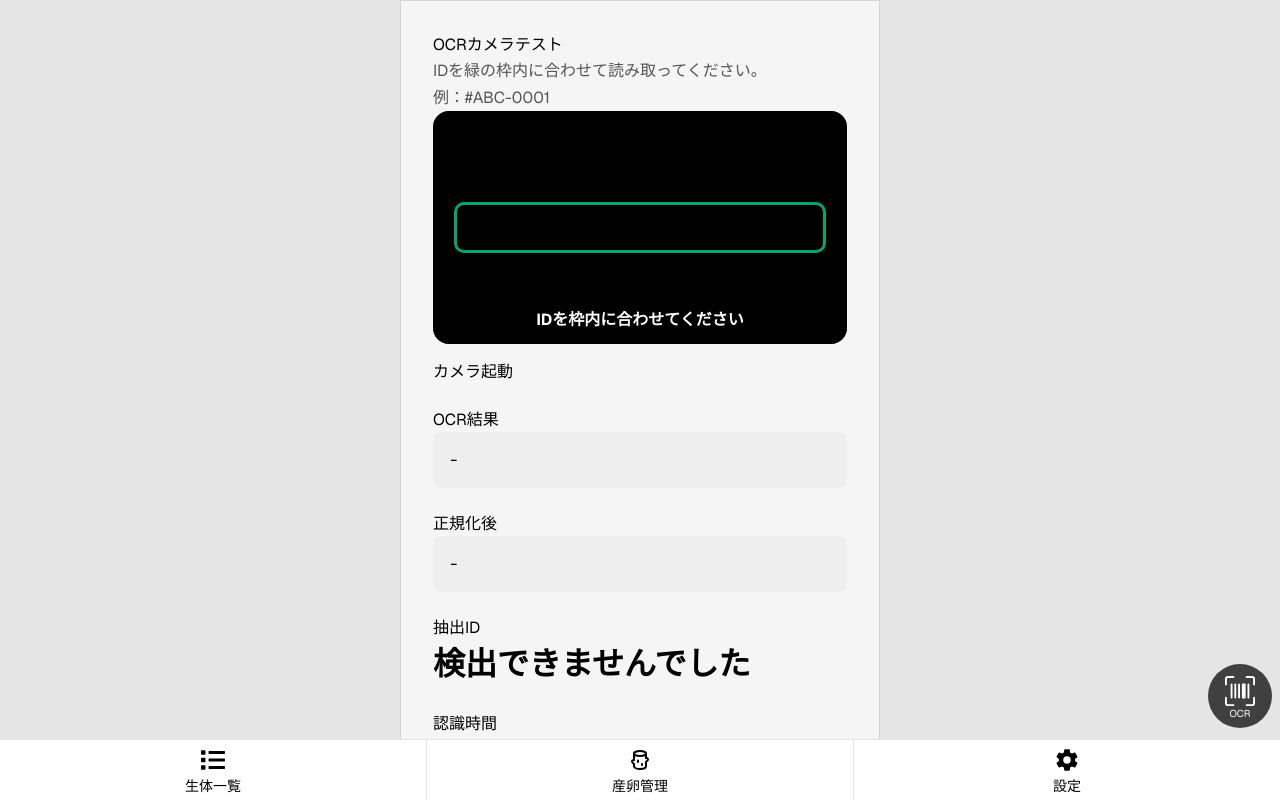
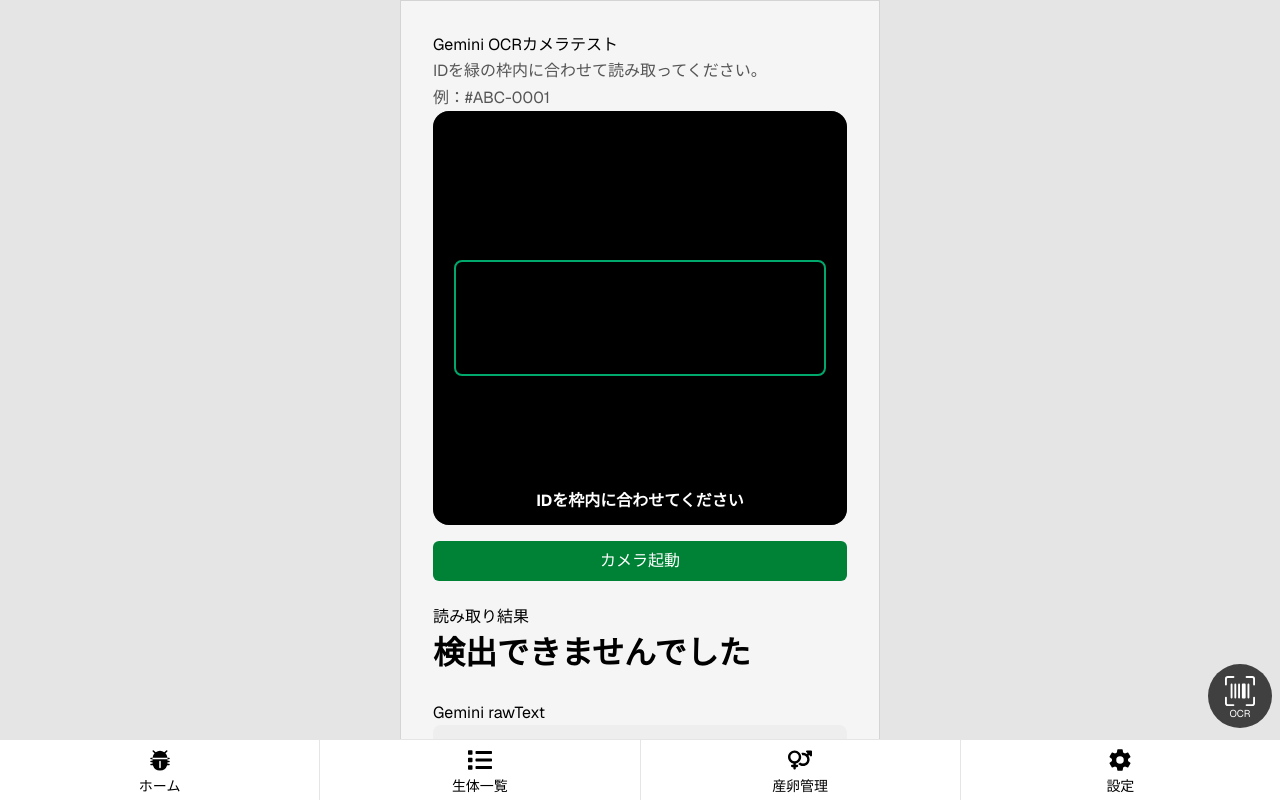
Before and after one commit to Juki0204/breeding-manager, a Next.js app: page /ocr in a window 1280 px wide. Shown: the top 800 px of the page. Built offline with nearby package versions, Linux system fonts and the light colour scheme.

Commit message:
OCRテスト：Gemini 2.5 flash導入

```diff
--- a/app/ocr/page.tsx
+++ b/app/ocr/page.tsx
@@ -1,42 +1,59 @@
 "use client";
 
 import { useEffect, useRef, useState } from "react";
-import { recognize } from "tesseract.js";
+
+const CANVAS_SIZE = 512;
 
 const FRAME_WIDTH_RATIO = 0.9;
-const FRAME_HEIGHT_RATIO = 0.22;
-
-const normalizeOcrText = (text: string) => {
-  return text
-    .toUpperCase()
-    .replace(/[ー−–—―]/g, "-")
-    .replace(/\s+/g, "")
-    .replace(/--+/g, "-");
-};
-
-const extractId = (text: string) => {
-  const normalized = normalizeOcrText(text);
-
-  const match = normalized.match(/#?([A-Z]{3})-?(\d{4})/);
-
-  return {
-    id: match ? `${match[1]}-${match[2]}` : "",
-    normalized,
-  };
-};
+const FRAME_HEIGHT_RATIO = 0.28;
 
 export default function OCRCameraPage() {
   const videoRef = useRef<HTMLVideoElement | null>(null);
-  const frameRef = useRef<HTMLDivElement | null>(null);
+  const canvasRef = useRef<HTMLCanvasElement | null>(null);
+  const animationRef = useRef<number | null>(null);
 
   const [stream, setStream] = useState<MediaStream | null>(null);
   const [cameraReady, setCameraReady] = useState(false);
   const [croppedPreview, setCroppedPreview] = useState("");
-  const [ocrText, setOcrText] = useState("");
-  const [normalizedText, setNormalizedText] = useState("");
-  const [id, setId] = useState("");
+  const [rawText, setRawText] = useState("");
+  const [id, setId] = useState<string | null>(null);
   const [loading, setLoading] = useState(false);
   const [time, setTime] = useState<number | null>(null);
+
+  const drawCameraToCanvas = () => {
+    const video = videoRef.current;
+    const canvas = canvasRef.current;
+    const ctx = canvas?.getContext("2d");
+
+    if (!video || !canvas || !ctx || !video.videoWidth || !video.videoHeight) {
+      animationRef.current = requestAnimationFrame(drawCameraToCanvas);
+      return;
+    }
+
+    const vw = video.videoWidth;
+    const vh = video.videoHeight;
+
+    // cover相当で中央トリミングして512×512に描画
+    const scale = Math.max(CANVAS_SIZE / vw, CANVAS_SIZE / vh);
+    const sw = CANVAS_SIZE / scale;
+    const sh = CANVAS_SIZE / scale;
+    const sx = (vw - sw) / 2;
+    const sy = (vh - sh) / 2;
+
+    ctx.drawImage(
+      video,
+      sx,
+      sy,
+      sw,
+      sh,
+      0,
+      0,
+      CANVAS_SIZE,
+      CANVAS_SIZE
+    );
+
+    animationRef.current = requestAnimationFrame(drawCameraToCanvas);
+  };
 
   const startCamera = async () => {
     try {
@@ -51,11 +68,13 @@
 
       setStream(mediaStream);
 
-      if (videoRef.current) {
-        videoRef.current.srcObject = mediaStream;
-        await videoRef.current.play();
-        setCameraReady(true);
-      }
+      if (!videoRef.current) return;
+
+      videoRef.current.srcObject = mediaStream;
+      await videoRef.current.play();
+
+      setCameraReady(true);
+      drawCameraToCanvas();
     } catch (error) {
       console.error(error);
       alert("カメラを起動できませんでした。HTTPS環境で確認してください。");
@@ -63,83 +82,99 @@
   };
 
   const stopCamera = () => {
+    if (animationRef.current) {
+      cancelAnimationFrame(animationRef.current);
+      animationRef.current = null;
+    }
+
     stream?.getTracks().forEach((track) => track.stop());
     setStream(null);
     setCameraReady(false);
   };
 
+  const createOcrImage = async (): Promise<Blob> => {
+    const sourceCanvas = canvasRef.current;
+
+    if (!sourceCanvas) {
+      throw new Error("カメラcanvasがありません。");
+    }
+
+    const cropCanvas = document.createElement("canvas");
+    cropCanvas.width = CANVAS_SIZE;
+    cropCanvas.height = CANVAS_SIZE;
+
+    const ctx = cropCanvas.getContext("2d");
+
+    if (!ctx) {
+      throw new Error("Canvas context could not be created.");
+    }
+
+    const frameWidth = CANVAS_SIZE * FRAME_WIDTH_RATIO;
+    const frameHeight = CANVAS_SIZE * FRAME_HEIGHT_RATIO;
+    const frameX = (CANVAS_SIZE - frameWidth) / 2;
+    const frameY = (CANVAS_SIZE - frameHeight) / 2;
+
+    // 緑枠内だけを切り抜いて512×512へ拡大
+    ctx.drawImage(
+      sourceCanvas,
+      frameX,
+      frameY,
+      frameWidth,
+      frameHeight,
+      0,
+      0,
+      CANVAS_SIZE,
+      CANVAS_SIZE
+    );
+
+    const dataUrl = cropCanvas.toDataURL("image/png");
+    setCroppedPreview(dataUrl);
+
+    return new Promise((resolve, reject) => {
+      cropCanvas.toBlob(
+        (blob) => {
+          if (!blob) {
+            reject(new Error("Blob生成に失敗しました。"));
+            return;
+          }
+
+          resolve(blob);
+        },
+        "image/png",
+        1
+      );
+    });
+  };
+
   const captureAndOcr = async () => {
-    const video = videoRef.current;
-    const frame = frameRef.current;
-
-    if (!video || !frame || !cameraReady) return;
+    if (!cameraReady) return;
 
     setLoading(true);
-    setCroppedPreview("");
-    setOcrText("");
-    setNormalizedText("");
-    setId("");
+    setRawText("");
+    setId(null);
     setTime(null);
 
     const start = performance.now();
 
     try {
-      const videoRect = video.getBoundingClientRect();
-      const frameRect = frame.getBoundingClientRect();
+      const blob = await createOcrImage();
 
-      const scaleX = video.videoWidth / videoRect.width;
-      const scaleY = video.videoHeight / videoRect.height;
+      const formData = new FormData();
+      formData.append("image", blob, "ocr-target-512.png");
 
-      const cropX = (frameRect.left - videoRect.left) * scaleX;
-      const cropY = (frameRect.top - videoRect.top) * scaleY;
-      const cropWidth = frameRect.width * scaleX;
-      const cropHeight = frameRect.height * scaleY;
+      const res = await fetch("/api/ocr", {
+        method: "POST",
+        body: formData,
+      });
 
-      const canvas = document.createElement("canvas");
+      const data = await res.json();
 
-      const scale = 3;
-
-      canvas.width = cropWidth * scale;
-      canvas.height = cropHeight * scale;
-
-      const ctx = canvas.getContext("2d");
-
-      if (!ctx) {
-        throw new Error("Canvas context could not be created.");
+      if (!res.ok) {
+        throw new Error(data.error ?? "OCR API Error");
       }
 
-      ctx.drawImage(
-        video,
-        cropX,
-        cropY,
-        cropWidth,
-        cropHeight,
-        0,
-        0,
-        canvas.width,
-        canvas.height
-      );
-
-      const blob = await new Promise<Blob>((resolve, reject) => {
-        canvas.toBlob((result) => {
-          if (!result) {
-            reject(new Error("Blob生成に失敗しました。"));
-            return;
-          }
-
-          resolve(result);
-        }, "image/png");
-      });
-
-      setCroppedPreview(canvas.toDataURL("image/png"));
-
-      const result = await recognize(blob, "eng");
-
-      const extracted = extractId(result.data.text);
-
-      setOcrText(result.data.text);
-      setNormalizedText(extracted.normalized);
-      setId(extracted.id);
+      setId(data.id ?? null);
+      setRawText(data.rawText ?? "");
       setTime(Math.round(performance.now() - start));
     } catch (error) {
       console.error(error);
@@ -151,64 +186,63 @@
 
   useEffect(() => {
     return () => {
+      if (animationRef.current) {
+        cancelAnimationFrame(animationRef.current);
+      }
+
       stream?.getTracks().forEach((track) => track.stop());
     };
   }, [stream]);
 
   return (
-    <main
-      style={{
-        padding: 16,
-        paddingBottom: 120,
-      }}
-    >
-      <h1>OCRカメラテスト</h1>
+    <main style={{ padding: 16, paddingBottom: 120 }}>
+      <h1>Gemini OCRカメラテスト</h1>
 
-      <p
-        style={{
-          lineHeight: 1.7,
-          color: "#555",
-        }}
-      >
+      <p style={{ lineHeight: 1.7, color: "#555" }}>
         IDを緑の枠内に合わせて読み取ってください。
         <br />
         例：#ABC-0001
       </p>
 
+      <video
+        ref={videoRef}
+        playsInline
+        muted
+        style={{ display: "none" }}
+      />
+
       <div
         style={{
           position: "relative",
           width: "100%",
-          maxWidth: 700,
+          maxWidth: CANVAS_SIZE,
           margin: "0 auto",
           background: "#111",
           borderRadius: 16,
           overflow: "hidden",
         }}
       >
-        <video
-          ref={videoRef}
-          playsInline
-          muted
+        <canvas
+          ref={canvasRef}
+          width={CANVAS_SIZE}
+          height={CANVAS_SIZE}
           style={{
             display: "block",
             width: "100%",
-            aspectRatio: "16 / 9",
-            objectFit: "contain",
+            aspectRatio: "1 / 1",
             background: "#000",
           }}
         />
 
         <div
-          ref={frameRef}
           style={{
             position: "absolute",
             left: `${((1 - FRAME_WIDTH_RATIO) / 2) * 100}%`,
             top: `${((1 - FRAME_HEIGHT_RATIO) / 2) * 100}%`,
             width: `${FRAME_WIDTH_RATIO * 100}%`,
             height: `${FRAME_HEIGHT_RATIO * 100}%`,
-            border: "3px solid #00a86b",
-            borderRadius: 10,
+            border: "2px solid #00a86b",
+            borderRadius: 8,
             boxShadow: "0 0 0 9999px rgba(0,0,0,.45)",
             pointerEvents: "none",
           }}
@@ -231,50 +265,56 @@
         </p>
       </div>
 
-      <div
-        style={{
-          display: "flex",
-          gap: 12,
-          marginTop: 16,
-        }}
-      >
+      <div className="justify-center" style={{ display: "flex", gap: 12, marginTop: 16 }}>
+        {cameraReady && (
+          <button type="button" className="py-2 px-4 border border-neutral-600 rounded-md" onClick={stopCamera}>
+            カメラ停止
+          </button>
+        )}
+
         {!cameraReady ? (
-          <button type="button" onClick={startCamera}>
+          <button type="button" className="py-2 px-4 bg-green-700 w-full text-white rounded-md" onClick={startCamera}>
             カメラ起動
           </button>
         ) : (
-          <button type="button" onClick={captureAndOcr} disabled={loading}>
+          <button type="button" className="flex-1 py-2 px-4 bg-blue-600 text-white rounded-md" onClick={captureAndOcr} disabled={loading}>
             {loading ? "解析中..." : "読み取る"}
-          </button>
-        )}
-
-        {cameraReady && (
-          <button type="button" onClick={stopCamera}>
-            カメラ停止
           </button>
         )}
       </div>
 
       {croppedPreview && (
         <section style={{ marginTop: 24 }}>
-          <h2>OCR対象エリア</h2>
+          <h2>API送信用画像 512×512</h2>
 
           <img
             src={croppedPreview}
             alt="cropped"
+            width={CANVAS_SIZE}
+            height={CANVAS_SIZE}
             style={{
               display: "block",
               width: "100%",
-              maxWidth: 700,
+              maxWidth: CANVAS_SIZE,
+              aspectRatio: "1 / 1",
               borderRadius: 12,
               border: "1px solid #ddd",
+              objectFit: "contain",
             }}
           />
         </section>
       )}
 
       <section style={{ marginTop: 24 }}>
-        <h2>OCR結果</h2>
+        <h2>読み取り結果</h2>
+
+        <p style={{ fontSize: 32, fontWeight: "bold", margin: 0 }}>
+          {id || "検出できませんでした"}
+        </p>
+      </section>
+
+      <section style={{ marginTop: 24 }}>
+        <h2>Gemini rawText</h2>
 
         <pre
           style={{
@@ -285,42 +325,12 @@
             overflowX: "auto",
           }}
         >
-          {ocrText || "-"}
+          {rawText || "-"}
         </pre>
       </section>
 
       <section style={{ marginTop: 24 }}>
-        <h2>正規化後</h2>
-
-        <pre
-          style={{
-            background: "#eee",
-            padding: 16,
-            whiteSpace: "pre-wrap",
-            borderRadius: 8,
-            overflowX: "auto",
-          }}
-        >
-          {normalizedText || "-"}
-        </pre>
-      </section>
-
-      <section style={{ marginTop: 24 }}>
-        <h2>抽出ID</h2>
-
-        <p
-          style={{
-            fontSize: 32,
-            fontWeight: "bold",
-            margin: 0,
-          }}
-        >
-          {id || "検出できませんでした"}
-        </p>
-      </section>
-
-      <section style={{ marginTop: 24 }}>
-        <h2>認識時間</h2>
+        <h2>処理時間</h2>
 
         <p>{time ? `${time} ms` : "-"}</p>
       </section>
--- a/components/common/GlobalNav.tsx
+++ b/components/common/GlobalNav.tsx
@@ -1,15 +1,23 @@
+"use client";
+
 import { BsUpcScan } from "react-icons/bs";
 import { FaList, FaPlusCircle } from "react-icons/fa";
 import { IoSettingsSharp } from "react-icons/io5";
 import { TbWood } from "react-icons/tb";
+import { PiBugBeetleFill } from "react-icons/pi";
+import { FaVenusMars } from "react-icons/fa6";
 
+import { useRouter } from "next/navigation";
 
 export default function GlobalNav() {
+  const router = useRouter();
+
   return (
     <nav className="fixed bottom-0 w-full left-0">
       <ul className="flex">
+        <li onClick={() => router.push("/")} className="flex flex-col gap-1 items-center justify-center flex-1 pt-2 pb-1 border-t border-r border-neutral-200 bg-white text-sm"><PiBugBeetleFill className="text-2xl" />ホーム</li>
         <li className="flex flex-col gap-1 items-center justify-center flex-1 pt-2 pb-1 border-t border-r border-neutral-200 bg-white text-sm"><FaList className="text-2xl" />生体一覧</li>
-        <li className="flex flex-col gap-1 items-center justify-center flex-1 pt-2 pb-1 border-t border-r border-neutral-200 bg-white text-sm"><TbWood className="text-2xl" />産卵管理</li>
+        <li className="flex flex-col gap-1 items-center justify-center flex-1 pt-2 pb-1 border-t border-r border-neutral-200 bg-white text-sm"><FaVenusMars className="text-2xl" />産卵管理</li>
         {/* <li className="flex flex-col gap-1 items-center justify-center flex-1 pt-2 pb-1 border-t border-r border-neutral-200 bg-white text-sm"><FaPlusCircle className="text-2xl" />生体追加</li> */}
         <li className="flex flex-col gap-1 items-center justify-center flex-1 pt-2 pb-1 border-t border-neutral-200 bg-white text-sm"><IoSettingsSharp className="text-2xl" />設定</li>
       </ul>
--- a/components/common/GlobalScanBtn.tsx
+++ b/components/common/GlobalScanBtn.tsx
@@ -1,8 +1,13 @@
+"use client";
+
+import { useRouter } from "next/navigation";
 import { BsUpcScan } from "react-icons/bs";
 
 export default function GlobalNav() {
+  const router = useRouter();
+
   return (
-    <div className="flex flex-col items-center justify-center fixed bottom-18 right-2 w-16 pt-1 aspect-square rounded-full bg-neutral-700 text-white">
+    <div onClick={() => router.push("/ocr")} className="flex flex-col items-center justify-center fixed bottom-18 right-2 w-16 pt-1 aspect-square rounded-full bg-neutral-700 text-white">
       <BsUpcScan className="text-3xl" />
       <span className="text-[10px]">OCR</span>
     </div>
--- a/package.json
+++ b/package.json
@@ -9,6 +9,7 @@
     "lint": "eslint"
   },
   "dependencies": {
+    "@google/genai": "^2.10.0",
     "dayjs": "^1.11.21",
     "lucide-react": "^1.21.0",
     "next": "16.2.9",
```
Also changed, not shown: app/api/ocr/route.ts (added, +84 -0 lines), 1 other file (tests, documents, lock files or other folders).
